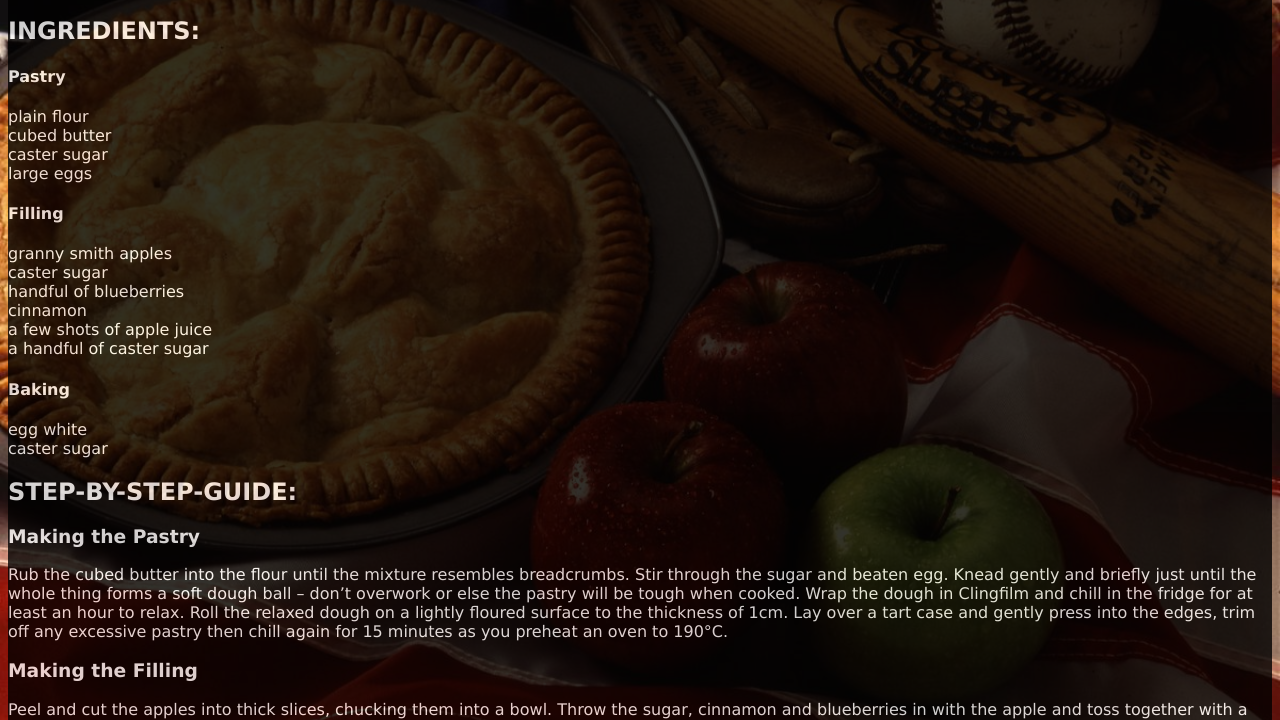
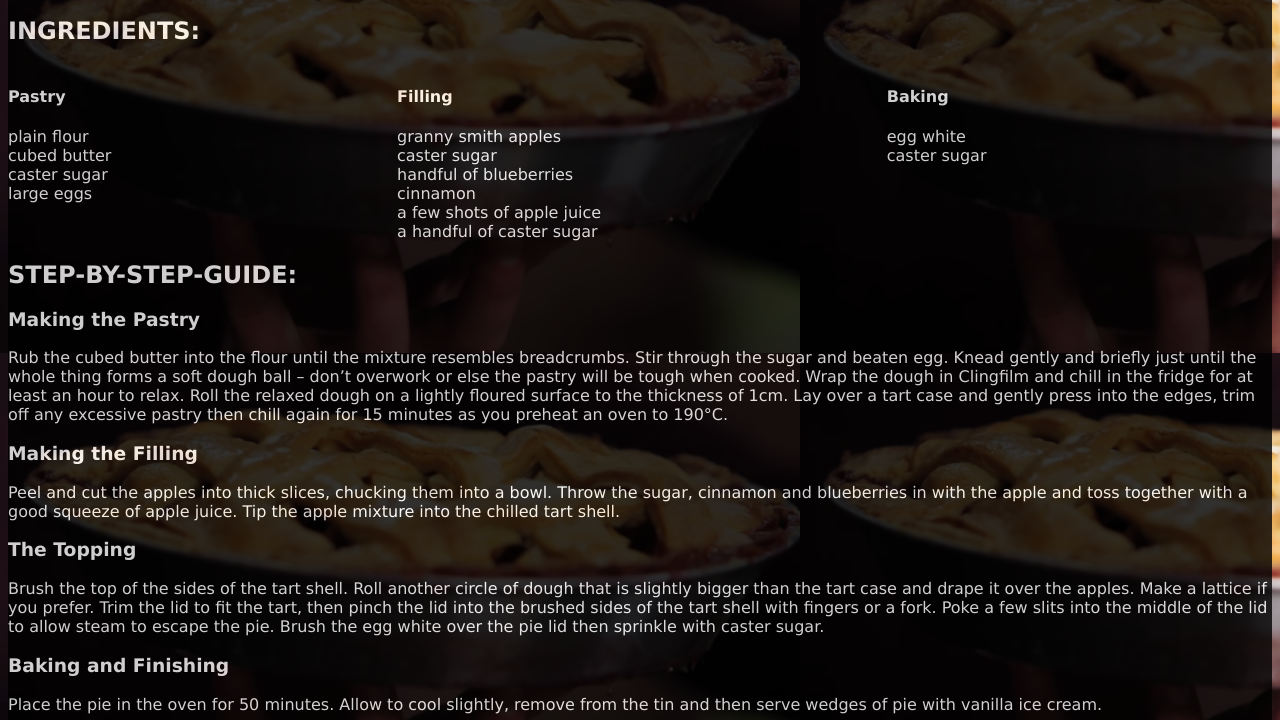
Before and after one commit to Silversoul94/AppelpiePage, a plain HTML site: page APPELpie/recipe.html in a window 1280 px wide. Shown: the part 97-817 px from the top of the page. Drawn offline with Linux system fonts and the light colour scheme.

Commit message:
more div tag

```diff
--- a/APPELpie/mystyle.css
+++ b/APPELpie/mystyle.css
@@ -1,23 +1,23 @@
-body
-{
+body{
 background-image: url(Pic/Motherhood_and_apple_pie.jpg);
  background-size: 100%;
     background-repeat: no-repeat;
-
-
+}
+#recipeBody {
+    background-image: url(Pic/appelpie.png);
+    background-size: auto;
+    background-repeat: repeat;
 
 }
 
-main
-{
+main{
  font-family:Verdana;
     color: white;
 background-color:#000;
 opacity: 0.8;
 }
 
-#meny
-{
+#meny{
     list-style-type: none;
     margin: 0;
     padding: 0;
@@ -32,10 +32,23 @@ opacity: 0.8;
     float: left;
 }
 
-ul
-{
+ul{
     list-style-type: none;
     margin: 0;
     padding: 0;
     overflow: hidden;
 }
+
+#IngredientsList{
+    display: flex;
+}
+#Pastry{
+    flex: auto;
+}
+#Filling{
+    flex: auto;
+}
+
+#Backing{
+    flex: auto;
+}
--- a/APPELpie/recipe.html
+++ b/APPELpie/recipe.html
@@ -9,10 +9,9 @@
 <title>Main page</title>
 </head>
 
-<body>
+<body id="recipeBody">
 <main>
 <header>
-
 
     <div class="usernav">
         <ul id= menu>
@@ -25,41 +24,39 @@
     </header>
     <article>
     <h2>INGREDIENTS: </h2>
-
+       <div id="IngredientsList">
         <div id ="Pastry">
-
-        <h4>Pastry</h4>
+            <h4>Pastry</h4>
              <ul>
-            <li>plain flour</li>
-            <li>cubed butter</li>
-            <li>caster sugar</li>
-            <li>large eggs</li>
+            <li>plain flour<strong> </strong> </li>
+            <li>cubed butter<strong> </strong> </li>
+            <li>caster sugar<strong> </strong> </li>
+            <li>large eggs<strong> </strong> </li>
             </ul>
         </div>
 
         <div id ="Filling">
-        <h4>Filling</h4>
+            <h4>Filling</h4>
             <ul>
-            <li>granny smith apples</li>
-            <li> caster sugar</li>
-            <li> handful of blueberries</li>
-            <li>cinnamon</li>
-            <li>a few shots of apple juice</li>
-            <li>a handful of caster sugar</li>
+            <li>granny smith apples <strong> </strong> </li>
+            <li> caster sugar <strong> </strong></li>
+            <li> handful of blueberries <strong> </strong></li>
+            <li>cinnamon <strong> </strong></li>
+            <li>a few shots of apple juice<strong> </strong></li>
+            <li>a handful of caster sugar<strong> </strong></li>
             </ul>
         </div>
 
        <div id ="Backing">
         <h4>Baking</h4>
             <ul>
-            <li>egg white</li>
-            <li>caster sugar </li>
+            <li>egg white<strong> </strong></li>
+            <li>caster sugar <strong> </strong></li>
            </ul>
         </div>
+     </div>
 
-
-
-
+     <div>
     <h2>STEP-BY-STEP-GUIDE:</h2>
     <h3>Making the Pastry </h3>
     <p>Rub the cubed butter into the flour until the mixture resembles breadcrumbs. Stir through the sugar and beaten egg. Knead gently and briefly just until the whole thing forms a soft dough ball – don’t overwork or else the pastry will be tough when cooked. Wrap the dough in Clingfilm and chill in the fridge for at least an hour to relax. Roll the relaxed dough on a lightly floured surface to the thickness of 1cm. Lay over a tart case and gently press into the edges, trim off any excessive pastry then chill again for 15 minutes as you preheat an oven to 190°C.</p>
@@ -75,8 +72,11 @@
     <p>
     Place the pie in the oven for 50 minutes. Allow to cool slightly, remove from the tin and then serve wedges of pie with vanilla ice cream.
     </p>
+         </div>
+
+        <footer>
 <iframe width="300" height="300" src="https://www.youtube.com/embed/fmcYNDU6yig" frameborder="0" allowfullscreen></iframe>
-
+    </footer>
 
 
 
```
